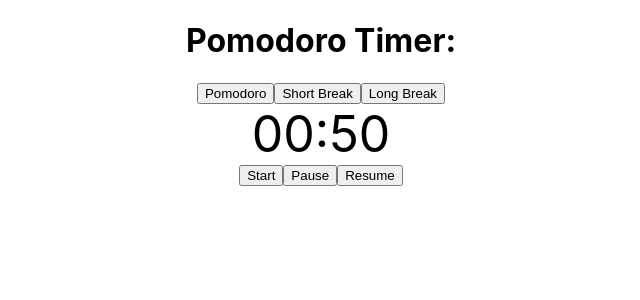
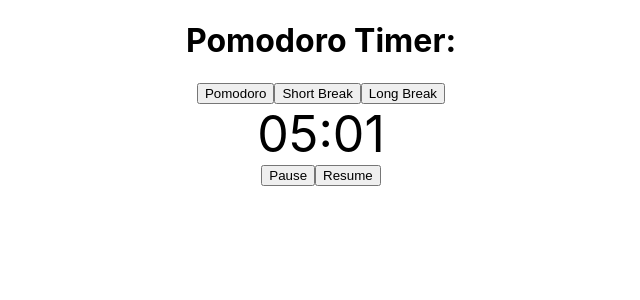
Before and after one commit to rony646/react-pomodoro-timer, a React (Create React App) app: page / in a window 1280 px wide. Both pictures are taken after a click on the button "Short Break". Shown: the top 300 px of the page, without its empty margins (319-959 px from the left). Built offline with nearby package versions, Linux system fonts and the light colour scheme.

Commit message:
sound is played when timer is over

```diff
--- a/src/App.js
+++ b/src/App.js
@@ -1,7 +1,7 @@
 import React, { useState } from 'react';
-import Pomodoro from './components/Timer/Pomodoro'
-import ShortBreak from './components/Timer/ShortBreak'
-import LongBreak from './components/Timer/LongBreak'
+import Pomodoro from './components/Timers/Pomodoro'
+import ShortBreak from './components/Timers/ShortBreak'
+import LongBreak from './components/Timers/LongBreak'
 
 
 
@@ -10,15 +10,15 @@ function App() {
 
   let timer = null
 
-  if(timerType == 'pomodoro') {
+  if(timerType === 'pomodoro') {
     timer = <Pomodoro />
   }
 
-  if(timerType == 'shortBreak') {
+  if(timerType === 'shortBreak') {
     timer = <ShortBreak />
   }
 
-  if(timerType == 'longBreak') {
+  if(timerType === 'longBreak') {
     timer = <LongBreak />
   }
 
--- a/src/components/Timer/LongBreak.js
+++ /dev/null
@@ -1,40 +0,0 @@
-import React, { useEffect } from 'react';
-import useTimer  from 'react-timer-hook';
-
-
-function Timer() {
-
-  useEffect(() => {
-    console.log('[Timer.js] Mounted')
-  }, [])
-
-
-  const time = new Date()
-  time.setSeconds(time.getSeconds() + 601)
-  let {
-    seconds,
-    minutes,
-    startTimer,
-    stopTimer,
-    resume
-  } = useTimer({ autoStart: false, onExpire: () => alert('Timer is over!'), expiryTimestamp: time});
-
-  function parseTime(seconds) {
-
-    return seconds <= 9 ?  seconds = "0" + seconds : seconds
-
-  }
-
-  return(
-    <div>
-      <div style={{fontSize: '50px'}}>
-       <span>{parseTime(minutes)}</span>:<span>{parseTime(seconds)}</span>
-      </div>
-      <button onClick={startTimer}>Start</button>
-      <button onClick={stopTimer}>Pause</button>
-      <button onClick={resume}>Resume</button>
-    </div>
-  )
-}
-
-export default Timer
--- a/src/components/Timer/Pomodoro.js
+++ /dev/null
@@ -1,35 +0,0 @@
-import React, { useEffect} from 'react';
-import useTimer  from 'react-timer-hook';
-import parseTime from '../../tools/parseTime'
-
-
-function Timer() {
-
-  useEffect(() => {
-    console.log('[Timer.js] Mounted')
-  }, [])
-
-
-  const time = new Date()
-  time.setSeconds(time.getSeconds() + 1501)
-  let {
-    seconds,
-    minutes,
-    startTimer,
-    stopTimer,
-    resume
-  } = useTimer({ autoStart: false, onExpire: () => alert('Timer is over!'), expiryTimestamp: time});
-
-  return(
-    <div>
-      <div style={{fontSize: '50px'}}>
-       <span>{parseTime(minutes)}</span>:<span>{parseTime(seconds)}</span>
-      </div>
-      <button onClick={startTimer}>Start</button>
-      <button onClick={stopTimer}>Pause</button>
-      <button onClick={resume}>Resume</button>
-    </div>
-  )
-}
-
-export default Timer
--- a/src/components/Timer/ShortBreak.js
+++ /dev/null
@@ -1,40 +0,0 @@
-import React, { useEffect} from 'react';
-import useTimer  from 'react-timer-hook';
-
-
-function Timer() {
-
-  useEffect(() => {
-    console.log('[Timer.js] Mounted')
-  }, [])
-
-
-  const time = new Date()
-  time.setSeconds(time.getSeconds() + 50)
-  let {
-    seconds,
-    minutes,
-    startTimer,
-    stopTimer,
-    resume
-  } = useTimer({ autoStart: false, onExpire: () => alert('Timer is over!'), expiryTimestamp: time});
-
-  function parseTime(seconds) {
-
-    return seconds <= 9 ?  seconds = "0" + seconds : seconds
-
-  }
-
-  return(
-    <div>
-      <div style={{fontSize: '50px'}}>
-       <span>{parseTime(minutes)}</span>:<span>{parseTime(seconds)}</span>
-      </div>
-      <button onClick={startTimer}>Start</button>
-      <button onClick={stopTimer}>Pause</button>
-      <button onClick={resume}>Resume</button>
-    </div>
-  )
-}
-
-export default Timer
--- /dev/null
+++ b/src/components/TimerCockpit/TimerCockpit.js
@@ -0,0 +1,16 @@
+import React from 'react'
+import parseTime from '../../tools/parseTime'
+
+function TimerCockpit(props) {
+    return(
+        <div>
+            <div style={{fontSize: '50px'}}>
+                <span>{parseTime(props.minutes)}</span>:<span>{parseTime(props.seconds)}</span>
+            </div>
+            <button onClick={props.pause}>Pause</button>
+            <button onClick={props.resume}>Resume</button>
+        </div>
+    )
+}
+
+export default TimerCockpit
--- /dev/null
+++ b/src/components/Timers/LongBreak.js
@@ -0,0 +1,32 @@
+import React, { useEffect, useState } from 'react';
+import useTimer  from 'react-timer-hook';
+import TimerCockpit from '../TimerCockpit/TimerCockpit'
+import timerEndHandler from '../../tools/timerEndHandler'
+
+
+
+function Timer() {
+
+  const time = new Date()
+  time.setSeconds(time.getSeconds() + 601)
+
+  let {
+    seconds,
+    minutes,
+    stopTimer,
+    resume
+  } = useTimer({ autoStart: false, onExpire: () => timerEndHandler(), expiryTimestamp: time});
+
+
+  return(
+    <div>
+      <TimerCockpit
+        seconds={seconds}
+        minutes={minutes}
+        pause={stopTimer}
+        resume={resume}/>
+    </div>
+  )
+}
+
+export default Timer
--- /dev/null
+++ b/src/components/Timers/Pomodoro.js
@@ -0,0 +1,35 @@
+import React, { useEffect} from 'react';
+import useTimer  from 'react-timer-hook';
+import TimerCockpit from '../../components/TimerCockpit/TimerCockpit'
+import timerEndHandler from '../../tools/timerEndHandler'
+
+
+function Timer() {
+
+  useEffect(() => {
+    console.log('[Timer.js] Mounted')
+  }, [])
+
+
+  const time = new Date()
+  time.setSeconds(time.getSeconds() + 1501)
+  let {
+    seconds,
+    minutes,
+    stopTimer,
+    resume
+  } = useTimer({ autoStart: false, onExpire: () => timerEndHandler(), expiryTimestamp: time});
+
+
+  return(
+    <div>
+      <TimerCockpit
+      seconds={seconds}
+      minutes={minutes}
+      pause={stopTimer}
+      resume={resume}/>
+    </div>
+  )
+}
+
+export default Timer
--- /dev/null
+++ b/src/components/Timers/ShortBreak.js
@@ -0,0 +1,35 @@
+import React, { useEffect} from 'react';
+import useTimer  from 'react-timer-hook';
+import TimerCockpit from '../../components/TimerCockpit/TimerCockpit'
+import timerEndHandler from '../../tools/timerEndHandler'
+
+
+function Timer() {
+
+  useEffect(() => {
+    console.log('[Timer.js] Mounted')
+  }, [])
+
+
+  const time = new Date()
+  time.setSeconds(time.getSeconds() + 301)
+  let {
+    seconds,
+    minutes,
+    stopTimer,
+    resume
+  } = useTimer({ autoStart: false, onExpire: () => timerEndHandler(), expiryTimestamp: time});
+
+
+  return(
+    <div>
+      <TimerCockpit
+      seconds={seconds}
+      minutes={minutes}
+      pause={stopTimer}
+      resume={resume}/>
+    </div>
+  )
+}
+
+export default Timer
--- a/src/tools/parseTime.js
+++ b/src/tools/parseTime.js
@@ -1,3 +1,6 @@
+// Function to show two zeros when the time is less than 9
+// So instead of getting for example "2" you will now get "02"
+
 function parseTime(time) {
     return time <= 9 ? "0" + time : time
 }
--- /dev/null
+++ b/src/tools/timerEndHandler.js
@@ -0,0 +1,14 @@
+import audio from '../assets/sound/soundfx.mp3'
+
+const timerEndHandler = () => {
+
+    const sound =  new Audio(audio)
+    sound.play()
+    document.title = 'Time is over!'
+
+    setTimeout(() => {
+        alert('Time is over!')
+    }, 4500)
+}
+
+export default timerEndHandler
```
Also changed, not shown: 1 other file (tests, documents, lock files or other folders).
